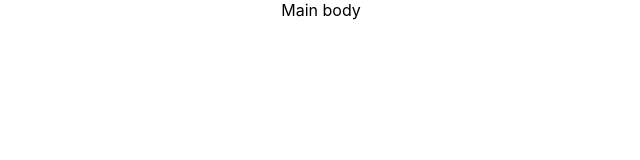
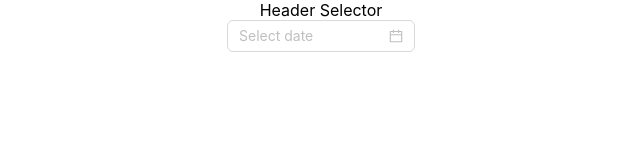
Before and after one commit to SsetGlow/art-machine, a React (Create React App) app: page / in a window 1280 px wide. Shown: the top 160 px of the page, without its empty margins (319-959 px from the left). Built offline with nearby package versions, Linux system fonts and the light colour scheme.

Commit message:
feat(main): add test codes

```diff
--- a/package.json
+++ b/package.json
@@ -10,6 +10,7 @@
     "@types/node": "^16.18.23",
     "@types/react": "^18.0.33",
     "@types/react-dom": "^18.0.11",
+    "antd": "^5.4.5",
     "react": "^18.2.0",
     "react-dom": "^18.2.0",
     "react-scripts": "5.0.1",
--- a/src/App.tsx
+++ b/src/App.tsx
@@ -1,5 +1,4 @@
 import React from 'react';
-import logo from './logo.svg';
 import './App.css';
 
 import Main from "./component/Main";
--- /dev/null
+++ b/src/component/BodySelector.tsx
@@ -0,0 +1,5 @@
+import {DatePicker} from "antd";
+
+export default function BodySelector() {
+    return <DatePicker/>;
+}
--- /dev/null
+++ b/src/component/HeaderSelector.tsx
@@ -0,0 +1,9 @@
+export default function HeaderSelector() {
+    return (
+        <>
+            <div>
+                Header Selector
+            </div>
+        </>
+    )
+}
--- a/src/component/Main.tsx
+++ b/src/component/Main.tsx
@@ -1,7 +1,11 @@
+import HeaderSelector from "./HeaderSelector";
+import BodySelector from "./BodySelector";
+
 function Main() {
     return (
         <div>
-            Main body
+            <HeaderSelector/>
+            <BodySelector/>
         </div>
     )
 }
```
Also changed, not shown: 1 other file (tests, documents, lock files or other folders).
